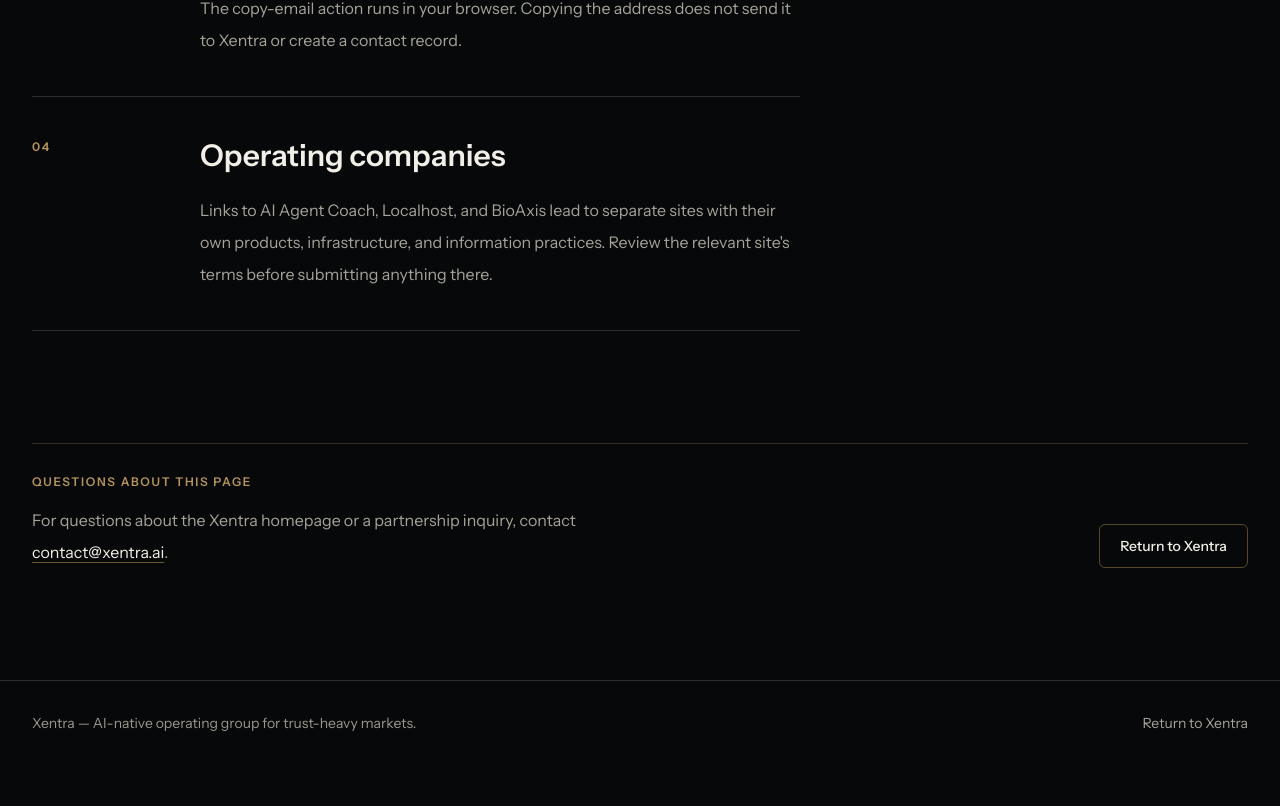
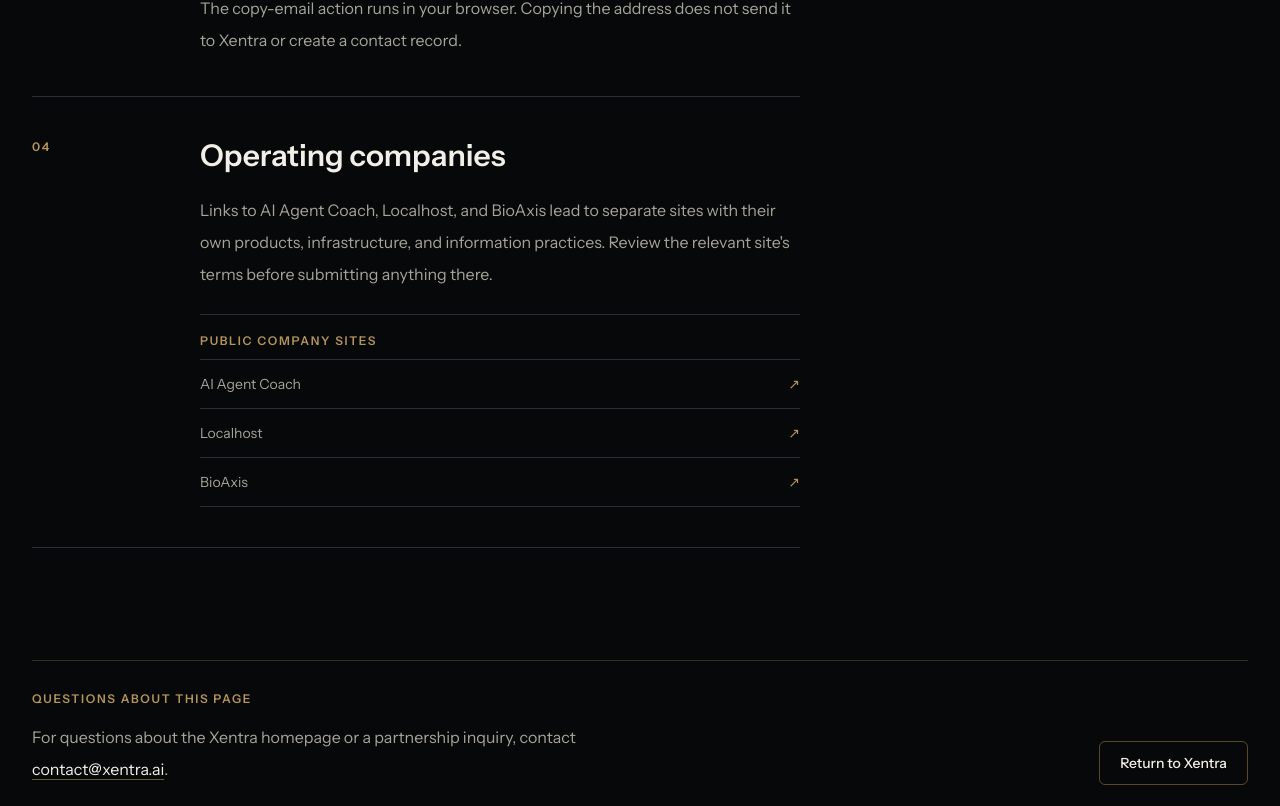
Before and after one commit to luckyericyao/XentraV1, a Next.js app: page /privacy in a window 1280 px wide. Shown: the part 1394-2200 px from the top of the page. Before the commit the page ends 2159 px from the top, so only its background shows below. Built offline with nearby package versions, Linux system fonts and the light colour scheme; no server answers.

Commit message:
Clarify operating company privacy links

```diff
--- a/scripts/site-smoke.mjs
+++ b/scripts/site-smoke.mjs
@@ -465,6 +465,14 @@ function verifyPrivacyPage(result, locale) {
     `mailto:contact@xentra.ai?subject=${contactSubject}`,
     `${label} contact subject`,
   );
+  for (const company of ["AI Agent Coach", "Localhost", "BioAxis"]) {
+    assertIncludes(result.body, company, `${label} operating company disclosure`);
+    assertIncludes(
+      result.body,
+      `${company} (${isChinese ? "在新窗口打开" : "opens in a new tab"})`,
+      `${label} operating company external label`,
+    );
+  }
   assert(!result.body.includes("<form"), `${label}: unexpected form`);
   assertSecurityHeaders(result, label);
   if (isChinese) {
--- a/src/components/PrivacyPage.tsx
+++ b/src/components/PrivacyPage.tsx
@@ -1,10 +1,11 @@
 import { Header } from "@/components/Header";
-import type { Locale } from "@/lib/content";
+import { siteContent, type Locale } from "@/lib/content";
 import { siteReviewDate } from "@/lib/site-meta";
 
 type PrivacySection = {
   title: string;
   body: string[];
+  showCompanyLinks?: boolean;
 };
 
 type PrivacyPageCopy = {
@@ -25,6 +26,8 @@ type PrivacyPageCopy = {
   homeHref: string;
   footer: string;
   footerHomeLabel: string;
+  companyLinksLabel: string;
+  companyExternalLinkLabel: string;
 };
 
 const privacyCopy: Record<Locale, PrivacyPageCopy> = {
@@ -66,6 +69,7 @@ const privacyCopy: Record<Locale, PrivacyPageCopy> = {
         body: [
           "Links to AI Agent Coach, Localhost, and BioAxis lead to separate sites with their own products, infrastructure, and information practices. Review the relevant site's terms before submitting anything there.",
         ],
+        showCompanyLinks: true,
       },
     ],
     contactLabel: "Questions about this page",
@@ -75,6 +79,8 @@ const privacyCopy: Record<Locale, PrivacyPageCopy> = {
     homeHref: "/",
     footer: "Xentra — AI-native operating group for trust-heavy markets.",
     footerHomeLabel: "Return to Xentra",
+    companyLinksLabel: "Public company sites",
+    companyExternalLinkLabel: "opens in a new tab",
   },
   zh: {
     lang: "zh-CN",
@@ -114,6 +120,7 @@ const privacyCopy: Record<Locale, PrivacyPageCopy> = {
         body: [
           "AI Agent Coach、Localhost 和 BioAxis 都是独立网站，拥有各自的产品、基础设施与信息处理方式。在对应网站提交信息前，请阅读该网站的说明。",
         ],
+        showCompanyLinks: true,
       },
     ],
     contactLabel: "关于本页的问题",
@@ -122,6 +129,8 @@ const privacyCopy: Record<Locale, PrivacyPageCopy> = {
     homeHref: "/zh",
     footer: "Xentra — 把复杂市场，做成可信系统。",
     footerHomeLabel: "返回 Xentra",
+    companyLinksLabel: "公开业务网站",
+    companyExternalLinkLabel: "在新窗口打开",
   },
 };
 
@@ -131,6 +140,7 @@ type PrivacyPageProps = {
 
 export function PrivacyPage({ locale }: PrivacyPageProps) {
   const copy = privacyCopy[locale];
+  const companyItems = siteContent[locale].companies.items;
 
   return (
     <>
@@ -199,6 +209,37 @@ export function PrivacyPage({ locale }: PrivacyPageProps) {
                         <p key={paragraph}>{paragraph}</p>
                       ))}
                     </div>
+                    {section.showCompanyLinks ? (
+                      <div className="mt-6 border-t border-[#2A2D33] pt-5">
+                        <p className="eyebrow text-[#B49459]">
+                          {copy.companyLinksLabel}
+                        </p>
+                        <ul className="mt-3 border-y border-[#2A2D33]">
+                          {companyItems.map((company) => (
+                            <li
+                              key={company.slug}
+                              className="border-b border-[#2A2D33] last:border-b-0"
+                            >
+                              <a
+                                href={company.href}
+                                target="_blank"
+                                rel="noopener noreferrer"
+                                aria-label={`${company.title} (${copy.companyExternalLinkLabel})`}
+                                className="group flex min-h-12 items-center justify-between gap-4 text-sm text-[#A6A39A] transition hover:text-[#F2EFE8]"
+                              >
+                                <span>{company.title}</span>
+                                <span
+                                  aria-hidden="true"
+                                  className="text-[#B49459] transition group-hover:translate-x-1 group-hover:text-[#C6A15B]"
+                                >
+                                  &#8599;
+                                </span>
+                              </a>
+                            </li>
+                          ))}
+                        </ul>
+                      </div>
+                    ) : null}
                   </div>
                 </article>
               ))}
```
Also changed, not shown: 2 other files (tests, documents, lock files or other folders).
